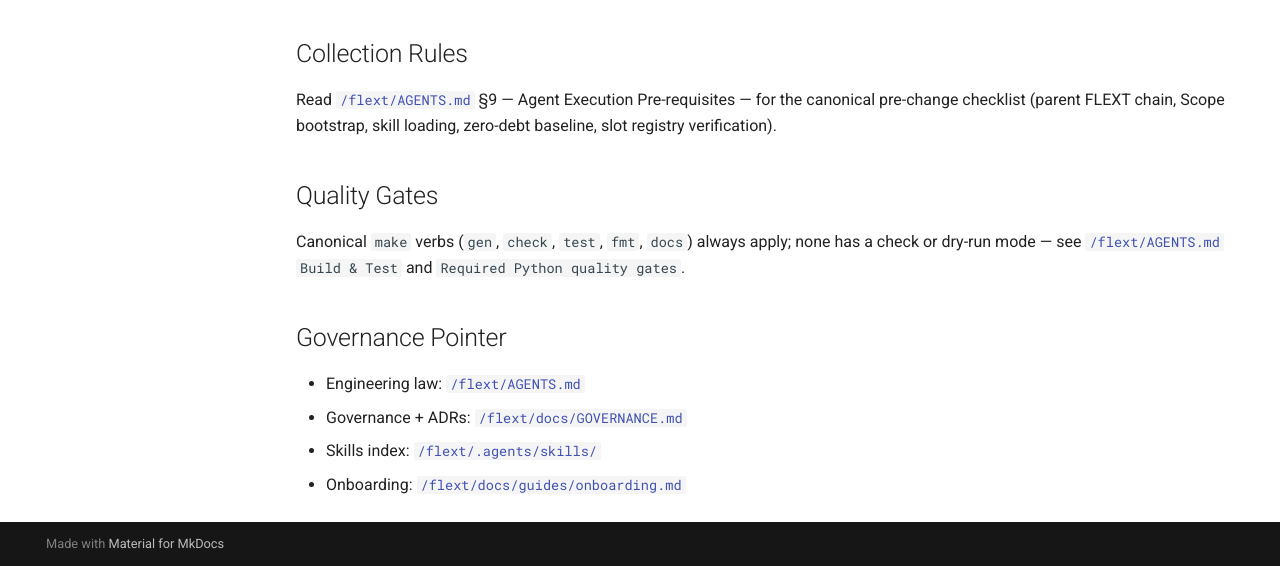
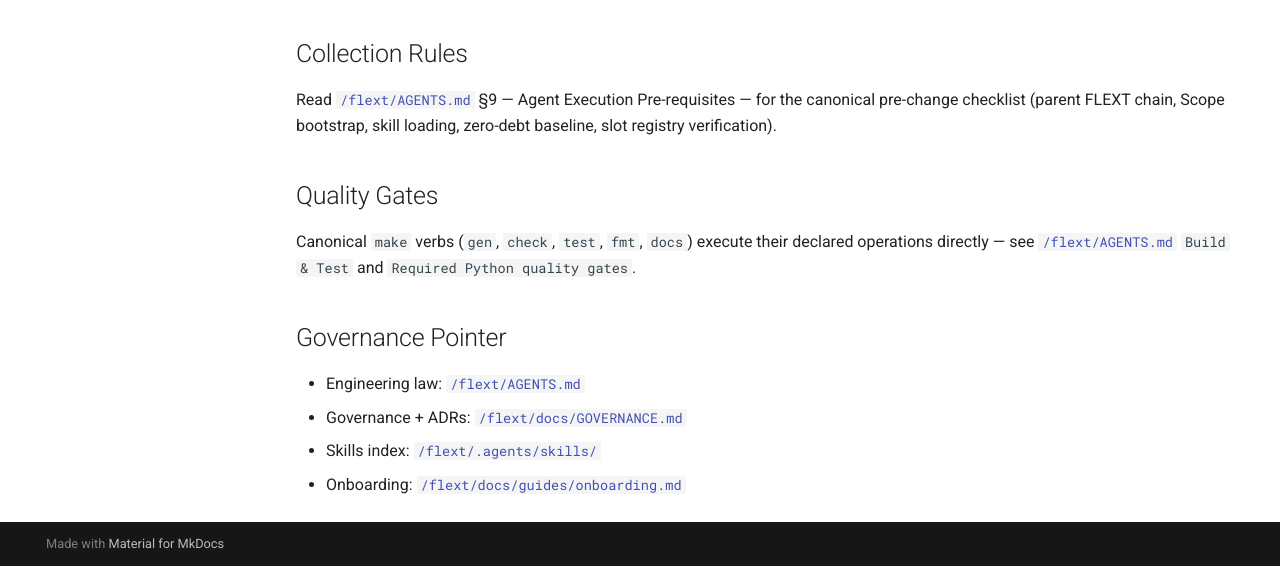
Before and after one commit to flext-sh/flext-tap-ldif, an MkDocs documentation site: the page built from docs/index.md, in a window 1280 px wide and 900 px high, scrolled down 650 px, cut to the strip 334-900 px from the top of the window. Built offline with MkDocs 1.6.1 and Material for MkDocs 9.7.7, drawn with Linux system fonts in a browser that asks for light colours; comment, search, counter and statistics services are not loaded.

Commit message:
[WIP] Regenerate reconciled Make documentation

```diff
--- a/docs/index.md
+++ b/docs/index.md
@@ -44,8 +44,8 @@ slot registry verification).
 
 ## Quality Gates
 
-Canonical `make` verbs (`gen`, `check`, `test`, `fmt`, `docs`) always apply;
-none has a check or dry-run mode — see
+Canonical `make` verbs (`gen`, `check`, `test`, `fmt`, `docs`) execute their
+declared operations directly — see
 [`/flext/AGENTS.md`](https://github.com/flext-sh/flext/blob/0.12.0-dev/AGENTS.md)
 `Build & Test` and `Required Python quality gates`.
 
```
Also changed, not shown: README.md (+2 -2 lines), 1 other file.
